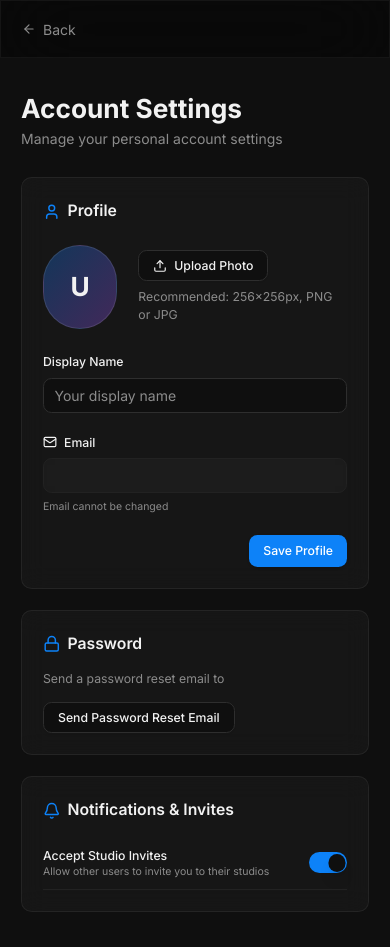
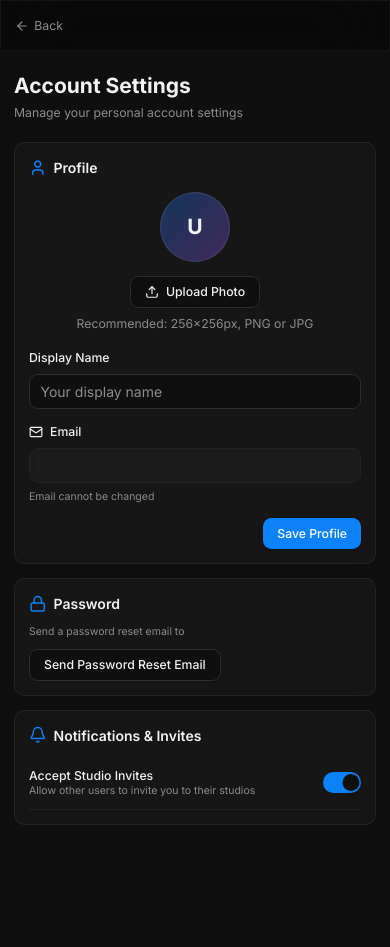
Before and after one commit to DamjanZdr/youtube-project, a Next.js app: page /account in a window 390 px wide. After the commit the page ends 846 px from the top, so only its background shows below. Built offline with nearby package versions, Linux system fonts and the light colour scheme; no server answers.

Commit message:
Make account and help center pages mobile responsive

```diff
--- a/app/account/page.tsx
+++ b/app/account/page.tsx
@@ -145,40 +145,40 @@ export default function AccountSettingsPage() {
     <div className="min-h-screen">
       {/* Navigation */}
       <nav className="sticky top-0 z-50 glass-strong border-b border-white/5">
-        <div className="max-w-4xl mx-auto px-6 h-16 flex items-center justify-between">
-          <button onClick={() => router.back()} className="flex items-center gap-2 text-muted-foreground hover:text-foreground transition-colors">
+        <div className="max-w-4xl mx-auto px-4 md:px-6 h-14 md:h-16 flex items-center justify-between">
+          <button onClick={() => router.back()} className="flex items-center gap-1.5 md:gap-2 text-muted-foreground hover:text-foreground transition-colors">
             <ArrowLeft className="w-4 h-4" />
-            <span>Back</span>
+            <span className="text-sm md:text-base">Back</span>
           </button>
         </div>
       </nav>
 
-      <main className="max-w-4xl mx-auto px-6 py-10">
+      <main className="max-w-4xl mx-auto px-4 md:px-6 py-6 md:py-10">
         {/* Page Header */}
-        <div className="mb-8">
-          <h1 className="text-3xl font-bold">Account Settings</h1>
-          <p className="text-muted-foreground mt-1">
+        <div className="mb-6 md:mb-8">
+          <h1 className="text-2xl md:text-3xl font-bold">Account Settings</h1>
+          <p className="text-sm md:text-base text-muted-foreground mt-1">
             Manage your personal account settings
           </p>
         </div>
 
         {/* Profile Section */}
-        <div className="glass-card p-6 space-y-6 mb-6">
-          <div className="flex items-center gap-2 mb-4">
+        <div className="glass-card p-4 md:p-6 space-y-4 md:space-y-6 mb-4 md:mb-6">
+          <div className="flex items-center gap-2 mb-2 md:mb-4">
             <User className="w-5 h-5 text-primary" />
-            <h3 className="text-lg font-semibold">Profile</h3>
+            <h3 className="text-base md:text-lg font-semibold">Profile</h3>
           </div>
 
           {/* Profile Picture */}
-          <div className="flex items-center gap-6 mb-6">
-            <div className="w-24 h-24 rounded-full bg-gradient-to-br from-primary/30 to-purple-500/30 flex items-center justify-center border border-white/10 overflow-hidden">
+          <div className="flex flex-col sm:flex-row items-center gap-4 sm:gap-6 mb-4 md:mb-6">
+            <div className="w-20 h-20 md:w-24 md:h-24 rounded-full bg-gradient-to-br from-primary/30 to-purple-500/30 flex items-center justify-center border border-white/10 overflow-hidden">
               {user?.avatar_url ? (
                 <img src={user.avatar_url} alt={displayName} className="w-full h-full object-cover" />
               ) : (
-                <span className="text-3xl font-bold">{displayName?.[0] || user?.email?.[0]?.toUpperCase() || "U"}</span>
+                <span className="text-2xl md:text-3xl font-bold">{displayName?.[0] || user?.email?.[0]?.toUpperCase() || "U"}</span>
               )}
             </div>
-            <div className="space-y-2">
+            <div className="space-y-2 text-center sm:text-left">
               <label htmlFor="avatar-upload">
                 <Button variant="outline" className="gap-2" disabled={uploadingAvatar} asChild>
                   <span>
@@ -235,12 +235,12 @@ export default function AccountSettingsPage() {
         </div>
 
         {/* Password Section */}
-        <div className="glass-card p-6 mb-6">
-          <div className="flex items-center gap-2 mb-4">
+        <div className="glass-card p-4 md:p-6 mb-4 md:mb-6">
+          <div className="flex items-center gap-2 mb-3 md:mb-4">
             <Lock className="w-5 h-5 text-primary" />
-            <h3 className="text-lg font-semibold">Password</h3>
+            <h3 className="text-base md:text-lg font-semibold">Password</h3>
           </div>
-          <p className="text-sm text-muted-foreground mb-4">
+          <p className="text-xs md:text-sm text-muted-foreground mb-3 md:mb-4">
             Send a password reset email to {user?.email}
           </p>
           <Button
@@ -253,14 +253,14 @@ export default function AccountSettingsPage() {
         </div>
 
         {/* Notifications Section */}
-        <div className="glass-card p-6">
-          <div className="flex items-center gap-2 mb-4">
+        <div className="glass-card p-4 md:p-6">
+          <div className="flex items-center gap-2 mb-3 md:mb-4">
             <Bell className="w-5 h-5 text-primary" />
-            <h3 className="text-lg font-semibold">Notifications & Invites</h3>
+            <h3 className="text-base md:text-lg font-semibold">Notifications & Invites</h3>
           </div>
 
           <div className="flex items-center justify-between py-3 border-b border-white/5">
-            <div>
+            <div className="flex-1 pr-4">
               <p className="text-sm font-medium">Accept Studio Invites</p>
               <p className="text-xs text-muted-foreground">
                 Allow other users to invite you to their studios
```
Also changed, not shown: app/help/page.tsx (+36 -36 lines).
